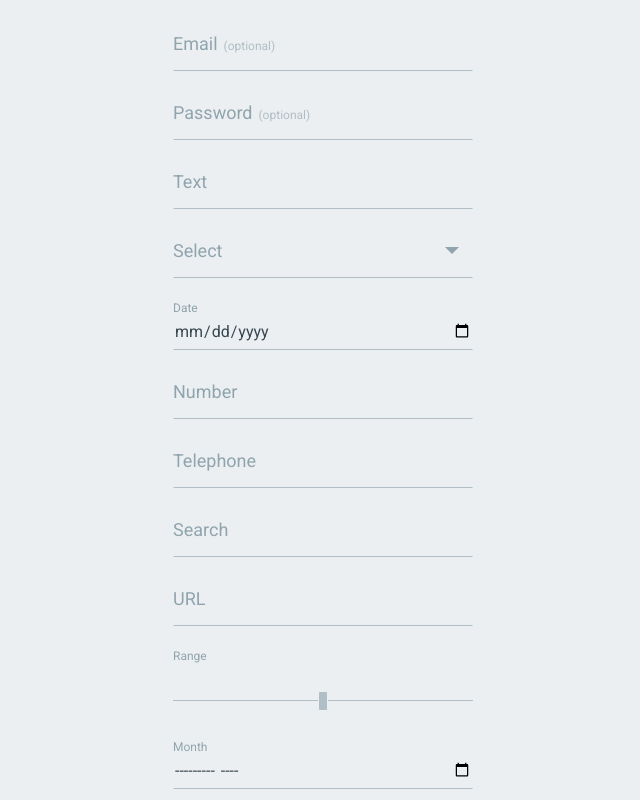
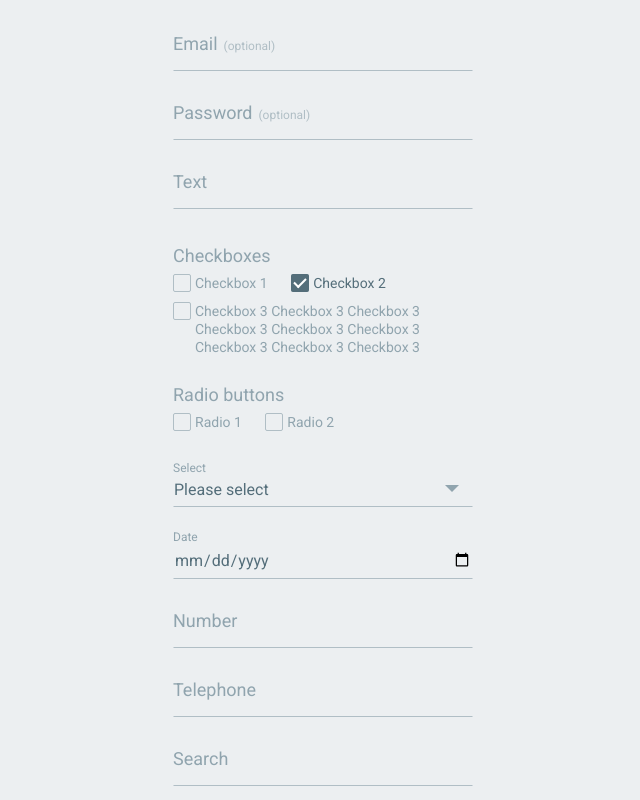
Before and after one commit to camwjw/materialform, a plain HTML site: page index.html in a window 1280 px wide. Shown: the top 800 px of the page, without its empty margins (317-957 px from the left). Drawn offline with nearby package versions, Linux system fonts and the light colour scheme.

Commit message:
Added structure and styles for Radio Buttons and Checkboxes
Added full transition and support for multiple lines of labels.

```diff
--- a/assets/components/js/custom.js
+++ b/assets/components/js/custom.js
@@ -1,17 +1,33 @@
 // detects when a field is empty
-$('input,select,textarea').each(function() {
-  var $this = $(this);
-  $this.bind("change paste keyup", function() {
-    if ($this.val() === '') {
-      $this.addClass('empty');
-      $this.removeClass('notempty');
-    } else {
-      $this.addClass('notempty');
-      $this.removeClass('empty');
-    }
-    //console.log($this.prop('class'));
-  });
+jQuery.fn.extend({
+	checkEmpty: function() {
+		var $this = $(this);
+		if ($this.val() === '') {
+			$this
+				.addClass('empty')
+				.removeClass('notempty')
+			;
+		} else {
+			$this
+				.addClass('notempty')
+				.removeClass('empty')
+			;
+		}
+	},
+	floatLabel: function() {
+		var $this = $(this);
+		$this.bind("change paste keyup", function() {
+			$this.checkEmpty();
+		});
+	}
 });
+
+$('input[type=text],input[type=password],input[type=email],input[type=number],input[type=tel],input[type=search],input[type=url]input[type=message],select,textarea').each(function() {
+	$(this).floatLabel();
+});
+
+// detects when a checkbox or radio button has been selected
+
 
 
 // http://thecodeplayer.com/walkthrough/ripple-click-effect-google-material-design
--- a/assets/components/sass/screen.sass
+++ b/assets/components/sass/screen.sass
@@ -10,9 +10,9 @@ $border:			material-color('blue-grey', '200')
 $error:				material-color('red', '600')
 $highlight:			material-color('indigo', '600')
 $label:				material-color('blue-grey', '300')
-$text:				material-color('blue-grey', '800')
+$text:				material-color('blue-grey', '600')
 $white:				#fff
-$buttonbg:			material-color('blue-grey', '800')
+$buttonbg:			material-color('blue-grey', '600')
 $buttonbgout:		material-color('blue-grey', '300')
 $buttontxt:			#fff
 
@@ -50,6 +50,13 @@ label
 	padding: 0
 	width: 100%
 	@include transition(all 0.2s ease-in-out)
+	@include user-select(none)
+
+	+ label
+		display: inline-block
+		font-size: 14px
+		margin: 10px 20px 0 0
+		width: auto
 
 input[type=text],
 input[type=password],
@@ -87,7 +94,6 @@ select
 		top: $labeloffset
 
 	&[type=date] + label,
-	&[type=range] + label,
 	&[type=month] + label,
 	&[type=week] + label,
 	&[type=time] + label,
@@ -114,6 +120,9 @@ select
 	&:invalid + label::after
 		border-bottom-color: $error
 
+// ----------------------------------------------------
+// SELECT
+
 select
 
 	& + label:before
@@ -123,7 +132,7 @@ select
 		display: block
 		right: 14px
 		position: absolute
-		top: 5px
+		top: 14px
 		@include transition(all 0.2s ease-in-out)
 
 	&:focus + label:before
@@ -132,7 +141,10 @@ select
 	&[value] + label:before,
 	&:focus + label:before,
 	&.notempty + label:before
-		top: 16px
+		top: 25px
+
+// ----------------------------------------------------
+// TEXTAREA
 
 .fieldwrap-textarea::before
 	content: ''
@@ -146,9 +158,87 @@ textarea
 	display: block
 	font: 16px/17px 'Roboto', sans-serif
 	min-height: $textarea-minheight
+	overflow: hidden
 	padding: 5px 0
 	resize: none
 	width: $textarea-width
+	@include transition(height 0.2s ease-in-out)
+
+// ----------------------------------------------------
+// CHECKBOX & RADIO
+
+.checkboxwrap,
+.radiowrap
+	margin: 30px 0 25px
+
+	input
+		cursor: pointer
+		left: -9999px
+		position: absolute
+
+		&:checked + span
+			color: $text
+
+	label:not(:first-child)
+		cursor: pointer
+		position: relative
+
+		&::before
+			border: 1px solid $border
+			border-radius: 2px
+			content: ''
+			display: block
+			float: left
+			height: 16px
+			margin: 0 4px 0 0
+			position: absolute
+			width: 16px
+
+		span
+			display: inline-block
+			line-height: 18px
+			padding: 0 0 0 22px
+
+			&::before
+				background: $buttonbg
+				content: ''
+				height: 18px
+				left: 0px
+				position: absolute
+				top: 0px
+				width: 18px
+				@include transform(scale(0))
+
+			&::after
+				border: 2px solid $white
+				border-top: 0
+				border-right: 0
+				content: ''
+				height: 5px
+				left: 3px
+				position: absolute
+				top: 4px
+				width: 10px
+				@include transform(rotate(0deg) scale(0))
+
+
+.radiowrap,
+.checkboxwrap
+	input:checked
+		+ span::before
+			color: $white
+			content: ' '
+			border-radius: 2px
+			text-align: center
+			@include transform(scale(1))
+			@include transition(all .2s ease-in-out)
+
+		+ span::after
+			@include transform(rotate(-45deg) scale(1))
+			@include transition(all .2s ease-in-out .1s)
+
+
+
 
 // http://www.impressivewebs.com/textarea-auto-resize/
 .hiddendiv
@@ -265,7 +355,10 @@ button
 	@include radial-gradient($buttonbg, $buttonbgout, $fallback: $buttonbg)
 	@include radial-gradient(circle at 50% 50%, $buttonbgout 0%, $buttonbg 1%, $buttonbg)
 
-	/*.ink styles - the elements which will create the ripple effect. The size and position of these elements will be set by the JS code. Initially these elements will be scaled down to 0% and later animated to large fading circles on user click.*/
+	// .ink styles - the elements which will create the ripple effect.
+	// The size and position of these elements will be set by the JS code.
+	// Initially these elements will be scaled down to 0% and later animated
+	// to large fading circles on user click.
 	.ink
 		display: block
 		position: absolute
--- a/assets/js/script.js
+++ b/assets/js/script.js
@@ -1 +1 @@
-$("input,select,textarea").each(function(){var a=$(this);a.bind("change paste keyup",function(){""===a.val()?(a.addClass("empty"),a.removeClass("notempty")):(a.addClass("notempty"),a.removeClass("empty"))})});var parent,ink,d,x,y;$("button").click(function(a){parent=$(this).parent(),0==parent.find(".ink").length&&parent.prepend("<span class='ink'></span>"),ink=parent.find(".ink"),ink.removeClass("animate"),ink.height()||ink.width()||(d=Math.max(parent.outerWidth(),parent.outerHeight()),ink.css({height:d,width:d})),x=a.pageX-parent.offset().left-ink.width()/2,y=a.pageY-parent.offset().top-ink.height()/2,ink.css({top:y+"px",left:x+"px"}).addClass("animate")}),$(function(){var a=$("#textarea"),b=$(document.createElement("div")),c=null;a.addClass("txtstuff"),b.addClass("hiddendiv common"),$("body").append(b),a.on("keyup",function(){c=$(this).val(),c=c.replace(/\n/g,"<br>"),b.html(c+'<br class="lbr">'),$(this).css("height",b.outerHeight())})});
+jQuery.fn.extend({checkEmpty:function(){var a=$(this);""===a.val()?a.addClass("empty").removeClass("notempty"):a.addClass("notempty").removeClass("empty")},floatLabel:function(){var a=$(this);a.bind("change paste keyup",function(){a.checkEmpty()})}}),$("input[type=text],input[type=password],input[type=email],input[type=number],input[type=tel],input[type=search],input[type=url]input[type=message],select,textarea").each(function(){$(this).floatLabel()});var parent,ink,d,x,y;$("button").click(function(a){parent=$(this).parent(),0==parent.find(".ink").length&&parent.prepend("<span class='ink'></span>"),ink=parent.find(".ink"),ink.removeClass("animate"),ink.height()||ink.width()||(d=Math.max(parent.outerWidth(),parent.outerHeight()),ink.css({height:d,width:d})),x=a.pageX-parent.offset().left-ink.width()/2,y=a.pageY-parent.offset().top-ink.height()/2,ink.css({top:y+"px",left:x+"px"}).addClass("animate")}),$(function(){var a=$("#textarea"),b=$(document.createElement("div")),c=null;a.addClass("txtstuff"),b.addClass("hiddendiv common"),$("body").append(b),a.on("keyup",function(){c=$(this).val(),c=c.replace(/\n/g,"<br>"),b.html(c+'<br class="lbr">'),$(this).css("height",b.outerHeight())})});
--- a/index.html
+++ b/index.html
@@ -34,9 +34,37 @@
                 <label for="text">Text</label>
             </div>
 
+            <div class="fieldwrap checkboxwrap">
+                <label>Checkboxes</label>
+                <label>
+                    <input type="checkbox" value="">
+                    <span>Checkbox 1</span>
+                </label>
+                <label>
+                    <input type="checkbox" value="" checked>
+                    <span>Checkbox 2</span>
+                </label>
+                <label>
+                    <input type="checkbox" value="">
+                    <span>Checkbox 3 Checkbox 3 Checkbox 3 Checkbox 3 Checkbox 3 Checkbox 3 Checkbox 3 Checkbox 3 Checkbox 3</span>
+                </label>
+            </div>
+
+            <div class="fieldwrap radiowrap">
+                <label>Radio buttons</label>
+                <label>
+                    <input type="radio" value="" name="radio">
+                    <span>Radio 1</span>
+                </label>
+                <label>
+                    <input type="radio" value="" name="radio">
+                    <span>Radio 2</span>
+                </label>
+            </div>
+
             <div class="fieldwrap">
-                <select id="select">
-                    <option></option>
+                <select id="select" class="notempty">
+                    <option>Please select</option>
                     <option>first thing</option>
                 </select>
                 <label for="select">Select</label>
```
Also changed, not shown: assets/css/styles.css, 1 other file.
